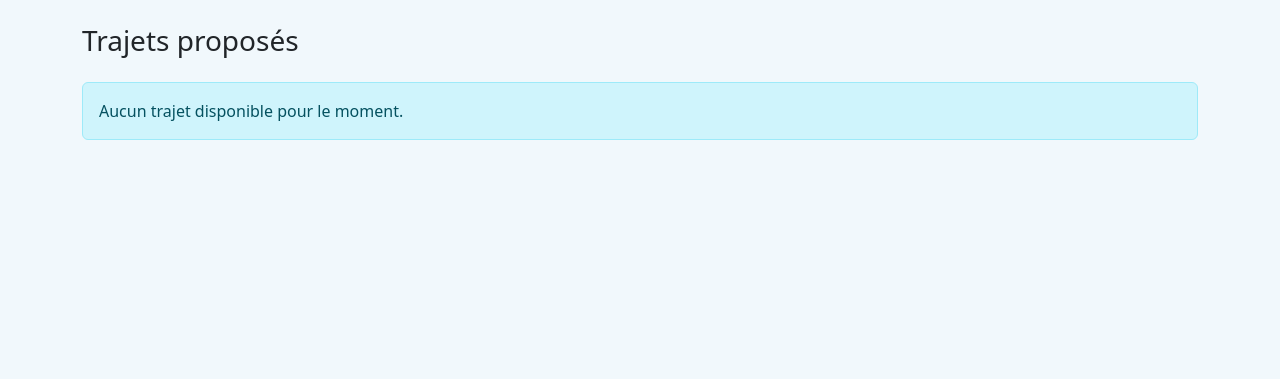
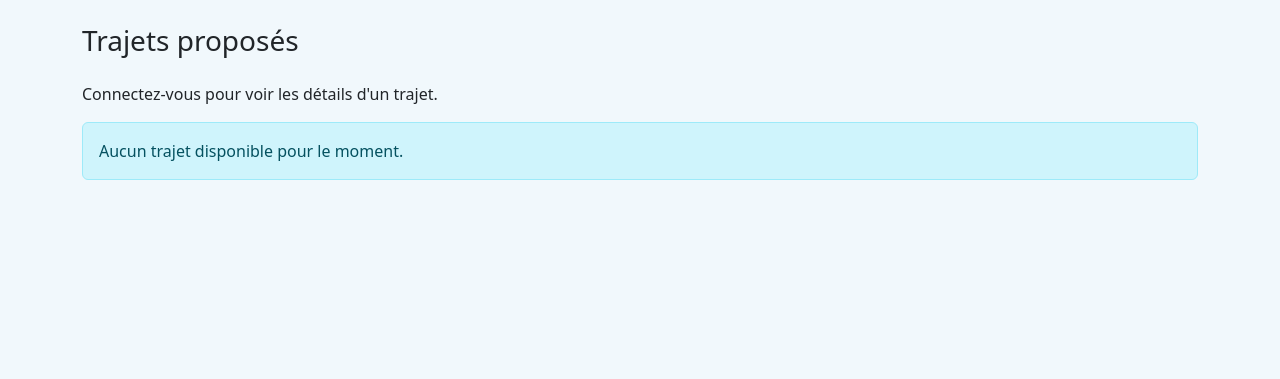
Before and after one commit to Sandra-Lng/Projet-touche-pas-au-klaxon, a PHP site: page / in a window 1280 px wide. Shown: the part 56-435 px from the top of the page. Run offline with PHP 8.4, Linux system fonts and the light colour scheme; data that the repository does not hold is empty.

Commit message:
connexion visiteur

```diff
--- a/templates/accueil.php
+++ b/templates/accueil.php
@@ -1,4 +1,7 @@
 <h1 class="h3 mb-4">Trajets proposés</h1>
+<?php if ($user === null): ?>
+  <p>Connectez-vous pour voir les détails d'un trajet.</p>
+<?php endif; ?>
 <?php if ($trajets === []): ?>
   <div class="alert alert-info">Aucun trajet disponible pour le moment.</div>
 <?php else: ?>
```
